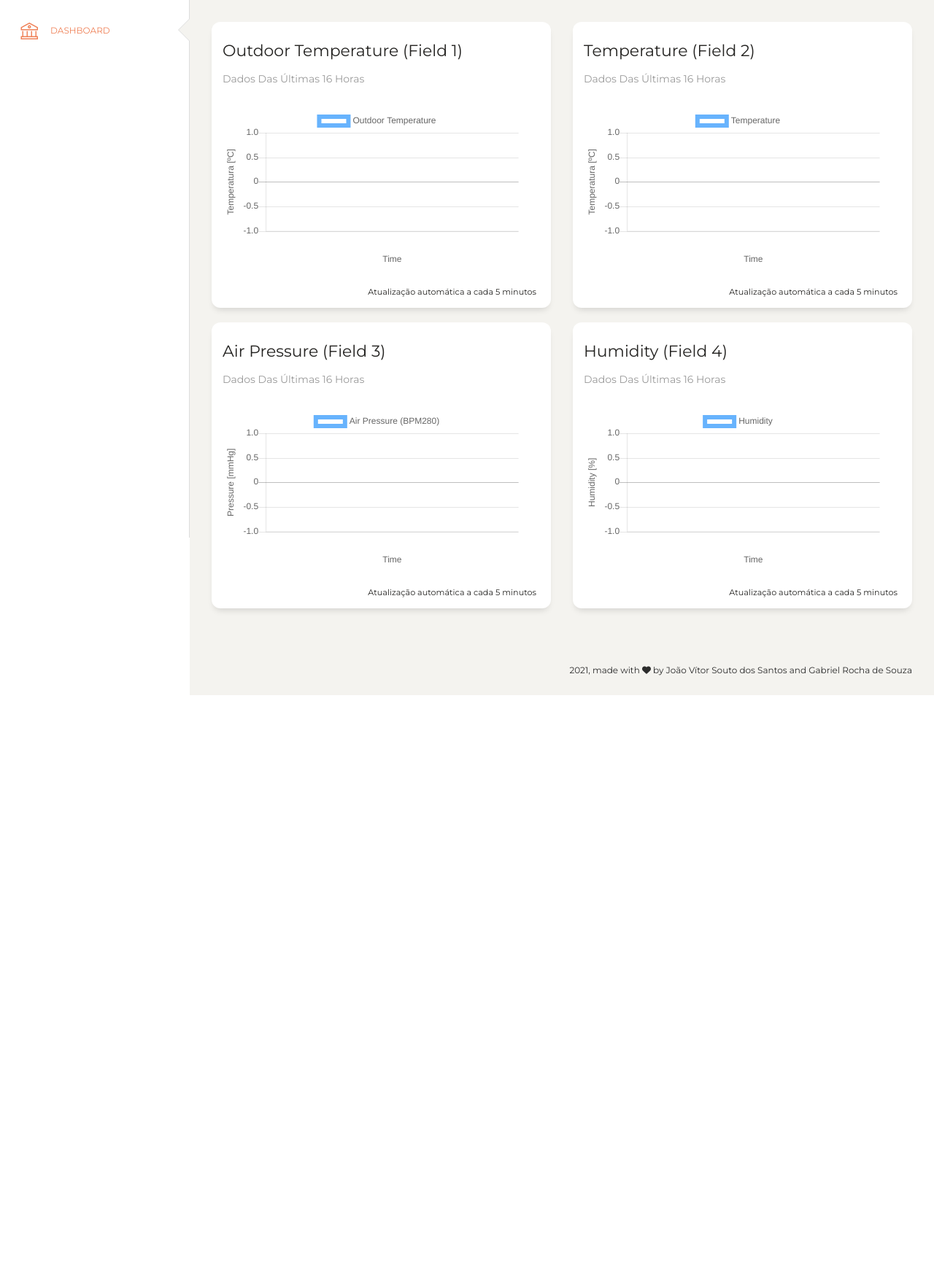
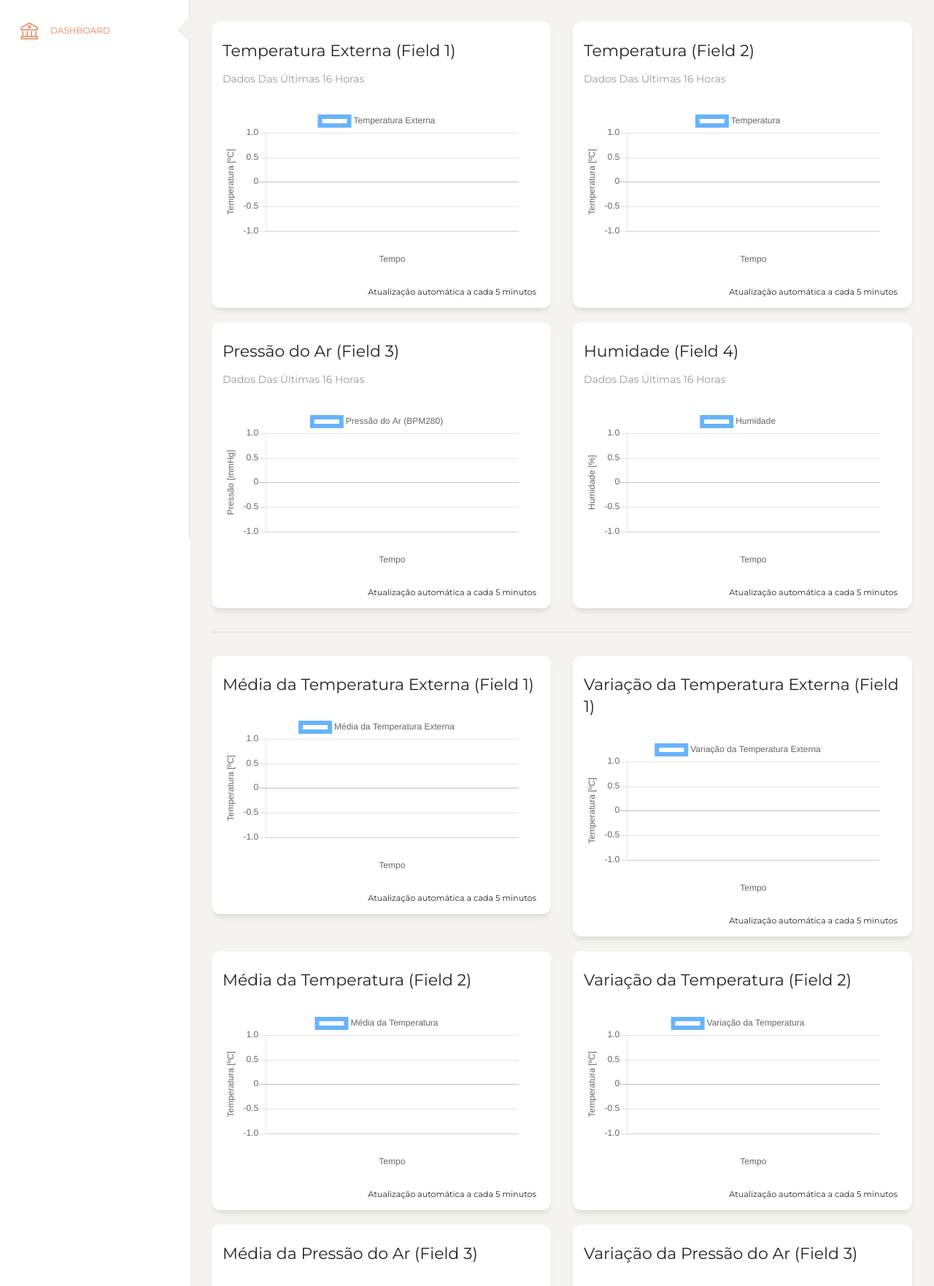
Before and after one commit to JoaoVSouto/iot-ml-prediction, a Django app: page / in a window 1280 px wide. Shown: the part 63-1826 px from the top of the page at 73% size. Before the commit the page ends 1016 px from the top, so only its background shows below. Run offline with Django 3.2, Linux system fonts and the light colour scheme; some libraries are stand-ins or nearby versions.

Commit message:
Add feature of showing average and variation charts

```diff
--- /dev/null
+++ b/iot_dashboard/static/js/average.js
@@ -0,0 +1,97 @@
+(() => {
+  const ctx = document.getElementById('average-field-1').getContext('2d');
+  window.averageField1 = new Chart(
+    ctx,
+    createChartConfig({
+      datasetLabel: 'Média da Temperatura Externa',
+      xAxisLabel: 'Tempo',
+      yAxisLabel: 'Temperatura [ºC]',
+    })
+  );
+})();
+
+(() => {
+  const ctx = document.getElementById('average-field-2').getContext('2d');
+  window.averageField2 = new Chart(
+    ctx,
+    createChartConfig({
+      datasetLabel: 'Média da Temperatura',
+      xAxisLabel: 'Tempo',
+      yAxisLabel: 'Temperatura [ºC]',
+    })
+  );
+})();
+
+(() => {
+  const ctx = document.getElementById('average-field-3').getContext('2d');
+  window.averageField3 = new Chart(
+    ctx,
+    createChartConfig({
+      datasetLabel: 'Média da Pressão do Ar (BPM280)',
+      xAxisLabel: 'Tempo',
+      yAxisLabel: 'Pressão [mmHg]',
+    })
+  );
+})();
+
+(() => {
+  const ctx = document.getElementById('average-field-4').getContext('2d');
+  window.averageField4 = new Chart(
+    ctx,
+    createChartConfig({
+      datasetLabel: 'Média da Humidade',
+      xAxisLabel: 'Tempo',
+      yAxisLabel: 'Humidade [%]',
+    })
+  );
+})();
+
+async function calculateFieldAverage({ chartInstance, fieldNumber }) {
+  const response = await fetch(
+    `https://api.thingspeak.com/channels/${GLOBAL_UTILS.CHANNEL_ID}/fields/${fieldNumber}.json?results=500`
+  );
+  const data = await response.json();
+
+  const fieldSummation = data.feeds.reduce(
+    (sum, feed) => sum + Number(feed[`field${fieldNumber}`]),
+    0
+  );
+  const fieldAverage = fieldSummation / data.feeds.length;
+
+  chartInstance.data.datasets[0].data.push(fieldAverage.toFixed(2));
+
+  const currentDate = new Date();
+  const hours = currentDate.getHours().toString().padStart(2, '0');
+  const minutes = currentDate.getMinutes().toString().padStart(2, '0');
+  chartInstance.data.labels.push(`${hours}:${minutes}`);
+
+  chartInstance.update();
+}
+
+function getChartsFieldsAverage() {
+  calculateFieldAverage({
+    chartInstance: window.averageField1,
+    fieldNumber: 1,
+  });
+
+  calculateFieldAverage({
+    chartInstance: window.averageField2,
+    fieldNumber: 2,
+  });
+
+  calculateFieldAverage({
+    chartInstance: window.averageField3,
+    fieldNumber: 3,
+  });
+
+  calculateFieldAverage({
+    chartInstance: window.averageField4,
+    fieldNumber: 4,
+  });
+}
+
+getChartsFieldsAverage();
+
+setInterval(() => {
+  getChartsFieldsAverage();
+}, GLOBAL_UTILS.FIVE_MINUTES_IN_MS);
--- a/iot_dashboard/static/js/index.js
+++ b/iot_dashboard/static/js/index.js
@@ -1,6 +1,11 @@
+const GLOBAL_UTILS = {
+  CHANNEL_ID: 196384,
+  FIVE_MINUTES_IN_MS: 1000 * 60 * 5,
+};
+
 function createChartConfig({ datasetLabel, xAxisLabel, yAxisLabel }) {
   return {
-    type: "line",
+    type: 'line',
     data: {
       labels: [],
       datasets: [
@@ -8,8 +13,8 @@ function createChartConfig({ datasetLabel, xAxisLabel, yAxisLabel }) {
           label: datasetLabel,
           data: [],
           borderWidth: 6,
-          borderColor: "rgba(77,166,253,0.85)",
-          backgroundColor: "transparent",
+          borderColor: 'rgba(77,166,253,0.85)',
+          backgroundColor: 'transparent',
         },
       ],
     },
@@ -19,11 +24,11 @@ function createChartConfig({ datasetLabel, xAxisLabel, yAxisLabel }) {
         display: false,
       },
       tooltips: {
-        mode: "index",
+        mode: 'index',
         intersect: false,
       },
       hover: {
-        mode: "nearest",
+        mode: 'nearest',
         intersect: true,
       },
       scales: {
@@ -51,58 +56,56 @@ function createChartConfig({ datasetLabel, xAxisLabel, yAxisLabel }) {
 }
 
 (() => {
-  const ctx = document.getElementById("raw-field-1").getContext("2d");
+  const ctx = document.getElementById('raw-field-1').getContext('2d');
   window.rawField1 = new Chart(
     ctx,
     createChartConfig({
-      datasetLabel: "Outdoor Temperature",
-      xAxisLabel: "Time",
-      yAxisLabel: "Temperatura [ºC]",
+      datasetLabel: 'Temperatura Externa',
+      xAxisLabel: 'Tempo',
+      yAxisLabel: 'Temperatura [ºC]',
     })
   );
 })();
 
 (() => {
-  const ctx = document.getElementById("raw-field-2").getContext("2d");
+  const ctx = document.getElementById('raw-field-2').getContext('2d');
   window.rawField2 = new Chart(
     ctx,
     createChartConfig({
-      datasetLabel: "Temperature",
-      xAxisLabel: "Time",
-      yAxisLabel: "Temperatura [ºC]",
+      datasetLabel: 'Temperatura',
+      xAxisLabel: 'Tempo',
+      yAxisLabel: 'Temperatura [ºC]',
     })
   );
 })();
 
 (() => {
-  const ctx = document.getElementById("raw-field-3").getContext("2d");
+  const ctx = document.getElementById('raw-field-3').getContext('2d');
   window.rawField3 = new Chart(
     ctx,
     createChartConfig({
-      datasetLabel: "Air Pressure (BPM280)",
-      xAxisLabel: "Time",
-      yAxisLabel: "Pressure [mmHg]",
+      datasetLabel: 'Pressão do Ar (BPM280)',
+      xAxisLabel: 'Tempo',
+      yAxisLabel: 'Pressão [mmHg]',
     })
   );
 })();
 
 (() => {
-  const ctx = document.getElementById("raw-field-4").getContext("2d");
+  const ctx = document.getElementById('raw-field-4').getContext('2d');
   window.rawField4 = new Chart(
     ctx,
     createChartConfig({
-      datasetLabel: "Humidity",
-      xAxisLabel: "Time",
-      yAxisLabel: "Humidity [%]",
+      datasetLabel: 'Humidade',
+      xAxisLabel: 'Tempo',
+      yAxisLabel: 'Humidade [%]',
     })
   );
 })();
 
 async function getLastThingSpeakData({ chartInstance, fieldNumber }) {
-  const CHANNEL_ID = 196384;
-
   const response = await fetch(
-    `https://api.thingspeak.com/channels/${CHANNEL_ID}/fields/${fieldNumber}.json?results=500`
+    `https://api.thingspeak.com/channels/${GLOBAL_UTILS.CHANNEL_ID}/fields/${fieldNumber}.json?results=500`
   );
   const data = await response.json();
 
@@ -113,8 +116,8 @@ async function getLastThingSpeakData({ chartInstance, fieldNumber }) {
     chartInstance.data.datasets[0].data.push(feed[`field${fieldNumber}`]);
 
     const time = new Date(feed.created_at);
-    const hours = time.getHours().toString().padStart(2, "0");
-    const minutes = time.getMinutes().toString().padStart(2, "0");
+    const hours = time.getHours().toString().padStart(2, '0');
+    const minutes = time.getMinutes().toString().padStart(2, '0');
     chartInstance.data.labels.push(`${hours}:${minutes}`);
   });
 
@@ -147,4 +150,4 @@ getRawChartsData();
 
 setInterval(() => {
   getRawChartsData();
-}, 1000 * 60 * 5);
+}, GLOBAL_UTILS.FIVE_MINUTES_IN_MS);
--- /dev/null
+++ b/iot_dashboard/static/js/variation.js
@@ -0,0 +1,99 @@
+(() => {
+  const ctx = document.getElementById('variation-field-1').getContext('2d');
+  window.variationField1 = new Chart(
+    ctx,
+    createChartConfig({
+      datasetLabel: 'Variação da Temperatura Externa',
+      xAxisLabel: 'Tempo',
+      yAxisLabel: 'Temperatura [ºC]',
+    })
+  );
+})();
+
+(() => {
+  const ctx = document.getElementById('variation-field-2').getContext('2d');
+  window.variationField2 = new Chart(
+    ctx,
+    createChartConfig({
+      datasetLabel: 'Variação da Temperatura',
+      xAxisLabel: 'Tempo',
+      yAxisLabel: 'Temperatura [ºC]',
+    })
+  );
+})();
+
+(() => {
+  const ctx = document.getElementById('variation-field-3').getContext('2d');
+  window.variationField3 = new Chart(
+    ctx,
+    createChartConfig({
+      datasetLabel: 'Variação da Pressão do Ar (BPM280)',
+      xAxisLabel: 'Tempo',
+      yAxisLabel: 'Pressão [mmHg]',
+    })
+  );
+})();
+
+(() => {
+  const ctx = document.getElementById('variation-field-4').getContext('2d');
+  window.variationField4 = new Chart(
+    ctx,
+    createChartConfig({
+      datasetLabel: 'Variação da Humidade',
+      xAxisLabel: 'Tempo',
+      yAxisLabel: 'Humidade [%]',
+    })
+  );
+})();
+
+async function calculateFieldVariation({ chartInstance, fieldNumber }) {
+  const response = await fetch(
+    `https://api.thingspeak.com/channels/${GLOBAL_UTILS.CHANNEL_ID}/fields/${fieldNumber}.json?results=500`
+  );
+  const data = await response.json();
+
+  const fieldsValues = data.feeds.map((feed) =>
+    Number(feed[`field${fieldNumber}`])
+  );
+
+  const maxFieldValue = Math.max(...fieldsValues);
+  const minFieldValue = Math.min(...fieldsValues);
+  const fieldVariation = Math.abs(maxFieldValue - minFieldValue);
+
+  chartInstance.data.datasets[0].data.push(fieldVariation.toFixed(2));
+
+  const currentDate = new Date();
+  const hours = currentDate.getHours().toString().padStart(2, '0');
+  const minutes = currentDate.getMinutes().toString().padStart(2, '0');
+  chartInstance.data.labels.push(`${hours}:${minutes}`);
+
+  chartInstance.update();
+}
+
+function getChartsFieldsVariation() {
+  calculateFieldVariation({
+    chartInstance: window.variationField1,
+    fieldNumber: 1,
+  });
+
+  calculateFieldVariation({
+    chartInstance: window.variationField2,
+    fieldNumber: 2,
+  });
+
+  calculateFieldVariation({
+    chartInstance: window.variationField3,
+    fieldNumber: 3,
+  });
+
+  calculateFieldVariation({
+    chartInstance: window.variationField4,
+    fieldNumber: 4,
+  });
+}
+
+getChartsFieldsVariation();
+
+setInterval(() => {
+  getChartsFieldsVariation();
+}, GLOBAL_UTILS.FIVE_MINUTES_IN_MS);
--- a/iot_dashboard/templates/index.html
+++ b/iot_dashboard/templates/index.html
@@ -141,7 +141,7 @@
               <div class="card">
                 <div class="card-header">
                   <h5 class="card-title">
-                    Outdoor Temperature (Field 1)
+                    Temperatura Externa (Field 1)
                   </h5>
                   <p class="card-category">
                     Dados das últimas 16 horas
@@ -159,7 +159,7 @@
               <div class="card">
                 <div class="card-header">
                   <h5 class="card-title">
-                    Temperature (Field 2)
+                    Temperatura (Field 2)
                   </h5>
                   <p class="card-category">
                     Dados das últimas 16 horas
@@ -174,10 +174,10 @@
               </div>
             </div>
             <div class="col-md-6">
-              <div class="card">
+              <div class="card mb-md-0">
                 <div class="card-header">
                   <h5 class="card-title">
-                    Air Pressure (Field 3)
+                    Pressão do Ar (Field 3)
                   </h5>
                   <p class="card-category">
                     Dados das últimas 16 horas
@@ -192,10 +192,10 @@
               </div>
             </div>
             <div class="col-md-6">
-              <div class="card">
+              <div class="card mb-0">
                 <div class="card-header">
                   <h5 class="card-title">
-                    Humidity (Field 4)
+                    Humidade (Field 4)
                   </h5>
                   <p class="card-category">
                     Dados das últimas 16 horas
@@ -209,6 +209,129 @@
                 </div>
               </div>
             </div>
+            <div class="col-md-12 my-3">
+              <hr />
+            </div>
+            <div class="col-md-6">
+              <div class="card">
+                <div class="card-header">
+                  <h5 class="card-title">
+                    Média da Temperatura Externa (Field 1)
+                  </h5>
+                </div>
+                <div class="card-body">
+                  <canvas id="average-field-1"></canvas>
+                </div>
+                <div class="card-footer text-right">
+                  <small>Atualização automática a cada 5 minutos</small>
+                </div>
+              </div>
+            </div>
+            <div class="col-md-6">
+              <div class="card">
+                <div class="card-header">
+                  <h5 class="card-title">
+                    Variação da Temperatura Externa (Field 1)
+                  </h5>
+                </div>
+                <div class="card-body">
+                  <canvas id="variation-field-1"></canvas>
+                </div>
+                <div class="card-footer text-right">
+                  <small>Atualização automática a cada 5 minutos</small>
+                </div>
+              </div>
+            </div>
+            <div class="col-md-6">
+              <div class="card">
+                <div class="card-header">
+                  <h5 class="card-title">
+                    Média da Temperatura (Field 2)
+                  </h5>
+                </div>
+                <div class="card-body">
+                  <canvas id="average-field-2"></canvas>
+                </div>
+                <div class="card-footer text-right">
+                  <small>Atualização automática a cada 5 minutos</small>
+                </div>
+              </div>
+            </div>
+            <div class="col-md-6">
+              <div class="card">
+                <div class="card-header">
+                  <h5 class="card-title">
+                    Variação da Temperatura (Field 2)
+                  </h5>
+                </div>
+                <div class="card-body">
+                  <canvas id="variation-field-2"></canvas>
+                </div>
+                <div class="card-footer text-right">
+                  <small>Atualização automática a cada 5 minutos</small>
+                </div>
+              </div>
+            </div>
+            <div class="col-md-6">
+              <div class="card">
+                <div class="card-header">
+                  <h5 class="card-title">
+                    Média da Pressão do Ar (Field 3)
+                  </h5>
+                </div>
+                <div class="card-body">
+                  <canvas id="average-field-3"></canvas>
+                </div>
+                <div class="card-footer text-right">
+                  <small>Atualização automática a cada 5 minutos</small>
+                </div>
+              </div>
+            </div>
+            <div class="col-md-6">
+              <div class="card">
+                <div class="card-header">
+                  <h5 class="card-title">
+                    Variação da Pressão do Ar (Field 3)
+                  </h5>
+                </div>
+                <div class="card-body">
+                  <canvas id="variation-field-3"></canvas>
+                </div>
+                <div class="card-footer text-right">
+                  <small>Atualização automática a cada 5 minutos</small>
+                </div>
+              </div>
+            </div>
+            <div class="col-md-6">
+              <div class="card">
+                <div class="card-header">
+                  <h5 class="card-title">
+                    Média da Humidade (Field 4)
+                  </h5>
+                </div>
+                <div class="card-body">
+                  <canvas id="average-field-4"></canvas>
+                </div>
+                <div class="card-footer text-right">
+                  <small>Atualização automática a cada 5 minutos</small>
+                </div>
+              </div>
+            </div>
+            <div class="col-md-6">
+              <div class="card">
+                <div class="card-header">
+                  <h5 class="card-title">
+                    Variação da Humidade (Field 4)
+                  </h5>
+                </div>
+                <div class="card-body">
+                  <canvas id="variation-field-4"></canvas>
+                </div>
+                <div class="card-footer text-right">
+                  <small>Atualização automática a cada 5 minutos</small>
+                </div>
+              </div>
+            </div>
           </div>
         </div>
         <footer class="footer footer-black footer-white">
@@ -216,7 +339,7 @@
             <div class="row">
               <div class="credits ml-auto">
                 <span class="copyright">
-                  2021, made with <i class="fa fa-heart heart"></i> by João
+                  2021, made with <i class="fa fa-heart heart" style="color: red"></i> by João
                   Vítor Souto dos Santos and Gabriel Rocha de Souza
                 </span>
               </div>
@@ -234,5 +357,7 @@
     <script src="{% static 'js/paper-dashboard.min.js' %}"></script>
 
     <script src="{% static 'js/index.js' %}"></script>
+    <script src="{% static 'js/average.js' %}"></script>
+    <script src="{% static 'js/variation.js' %}"></script>
   </body>
 </html>
```
